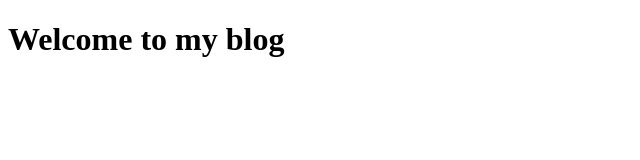
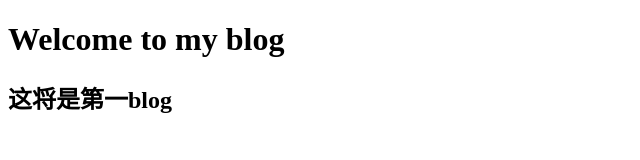
Before and after one commit to Panzhanhui/Panzhanhui.github.io, a plain HTML site: page index.html in a window 1280 px wide. Shown: the whole page, without its empty margins (0-640 px from the left). Drawn offline with Linux system fonts and the light colour scheme.

Commit message:
Update index.html

```diff
--- a/index.html
+++ b/index.html
@@ -1,4 +1,5 @@
 <!DOCTYPE HTML>
 <html>
 <h1>Welcome to my blog</h1>
+  <h2> 这将是第一blog</h2>
 </html>
```
